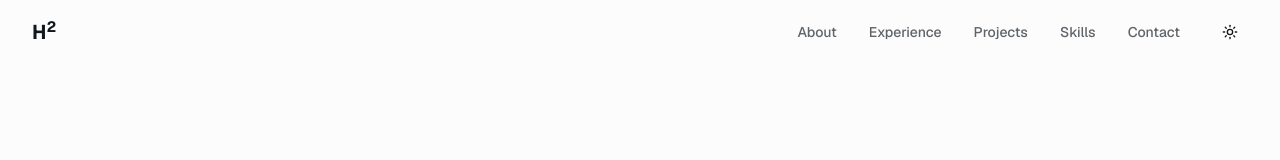
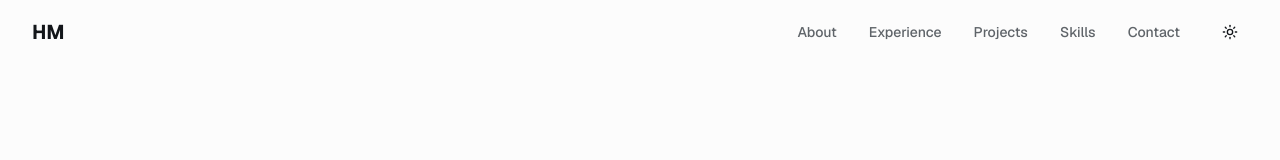
Before and after one commit to Hesham942/Portofolio, a Next.js app: page / in a window 1280 px wide. Shown: the top 160 px of the page. Built offline with nearby package versions, Linux system fonts and the light colour scheme.

Commit message:
Update navigation.tsx

```diff
--- a/components/navigation.tsx
+++ b/components/navigation.tsx
@@ -34,7 +34,7 @@ export function Navigation() {
       <div className="container mx-auto px-4 sm:px-6 lg:px-8">
         <div className="flex items-center justify-between h-16">
           <a href="#" className="text-xl font-bold text-foreground">
-            H<sup>2</sup>
+            HM
           </a>
 
           {/* Desktop Navigation */}
```
